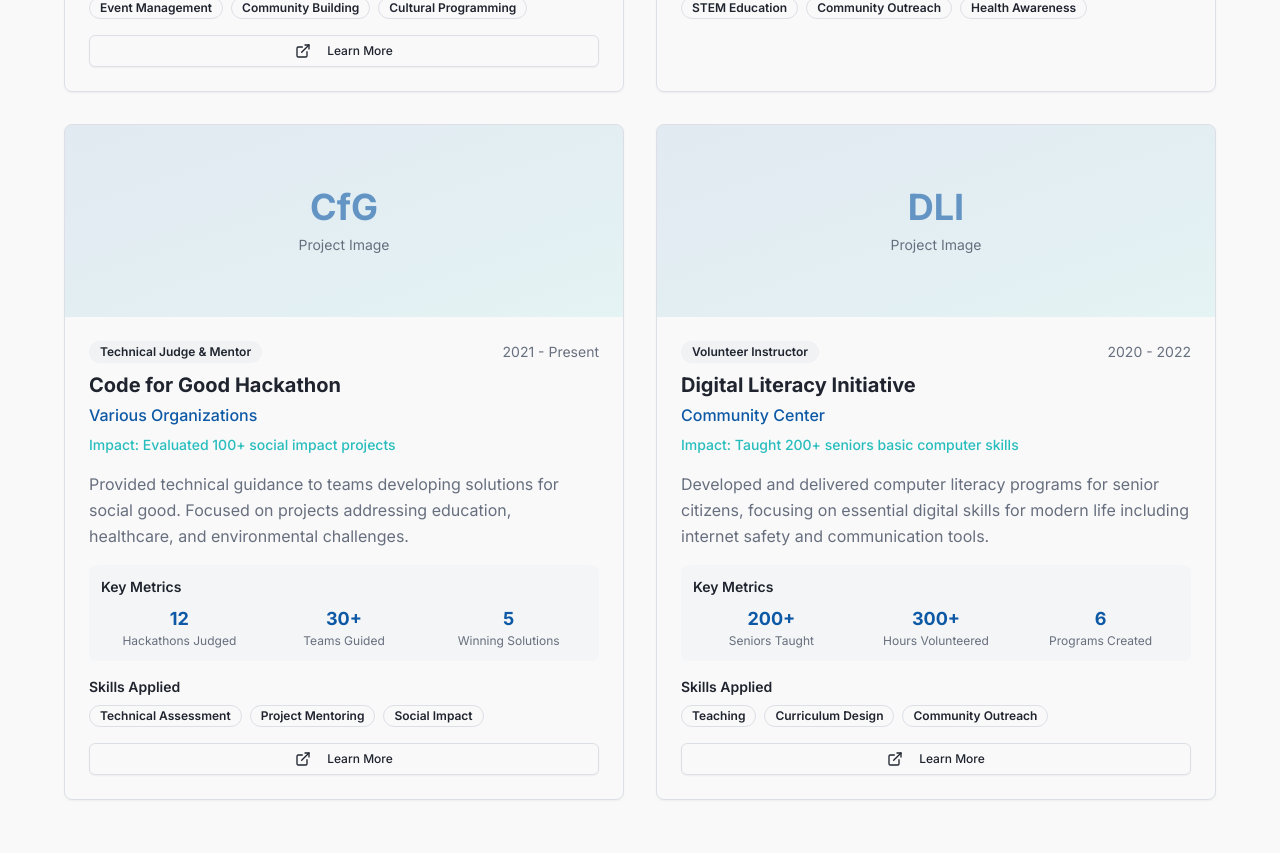
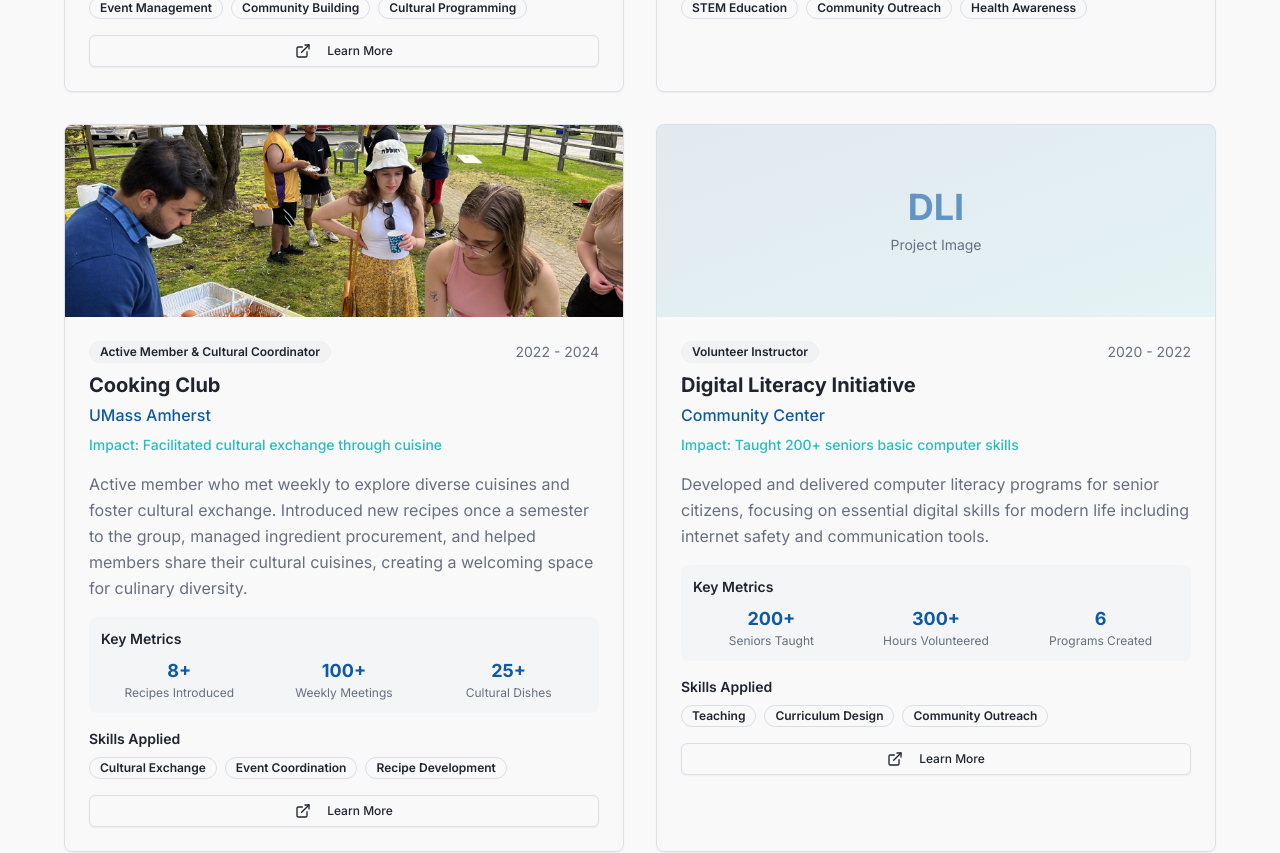
Before and after one commit to OTANK10/om-tank-nexus, a React (Vite) app: page /community in a window 1280 px wide. Shown: the part 900-1753 px from the top of the page. Built offline with nearby package versions, Linux system fonts and the light colour scheme.

Commit message:
Add Cooking Club to Community page
Added the Cooking Club to the community page with details about membership, responsibilities, and cultural exchange initiatives.
Here are the files that were edited by the AI in that message:
-edited src/pages/Community.tsx

```diff
--- a/src/pages/Community.tsx
+++ b/src/pages/Community.tsx
@@ -38,19 +38,19 @@ const communityData = [
   },
   {
     id: 3,
-    title: "Code for Good Hackathon",
-    role: "Technical Judge & Mentor",
-    organization: "Various Organizations",
-    period: "2021 - Present",
-    impact: "Evaluated 100+ social impact projects",
-    description: "Provided technical guidance to teams developing solutions for social good. Focused on projects addressing education, healthcare, and environmental challenges.",
+    title: "Cooking Club",
+    role: "Active Member & Cultural Coordinator",
+    organization: "UMass Amherst",
+    period: "2022 - 2024",
+    impact: "Facilitated cultural exchange through cuisine",
+    description: "Active member who met weekly to explore diverse cuisines and foster cultural exchange. Introduced new recipes once a semester to the group, managed ingredient procurement, and helped members share their cultural cuisines, creating a welcoming space for culinary diversity.",
     stats: {
-      hackathonsJudged: "12",
-      teamsGuided: "30+",
-      winningSolutions: "5"
+      recipesIntroduced: "8+",
+      weeklyMeetings: "100+",
+      culturalDishes: "25+"
     },
-    image: "/api/placeholder/400/250",
-    skills: ["Technical Assessment", "Project Mentoring", "Social Impact"]
+    image: "/lovable-uploads/669e8e0d-4fd4-433f-a529-1f5a549e69da.png",
+    skills: ["Cultural Exchange", "Event Coordination", "Recipe Development"]
   },
   {
     id: 4,
```
Also changed, not shown: public/lovable-uploads/669e8e0d-4fd4-433f-a529-1f5a549e69da.png (added).
